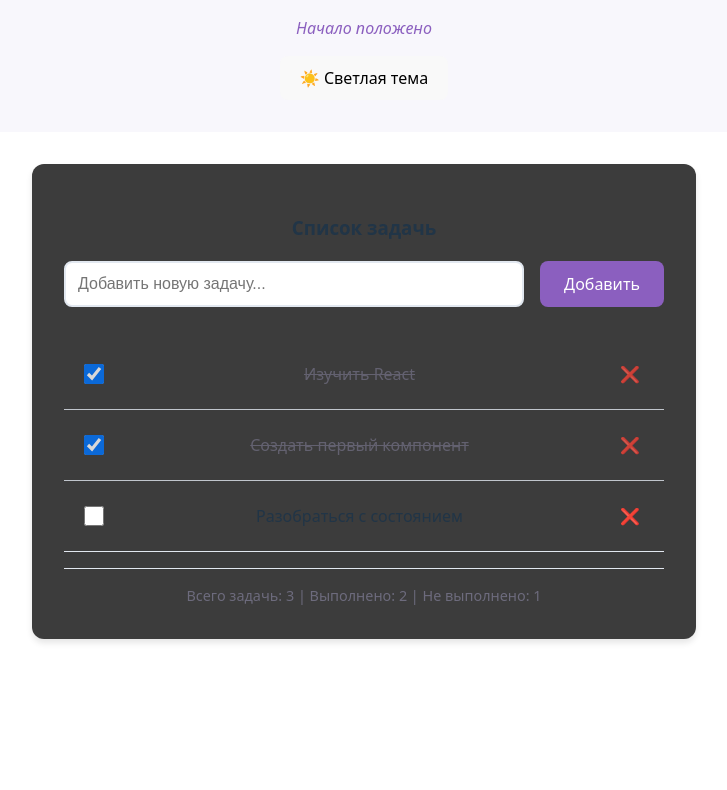
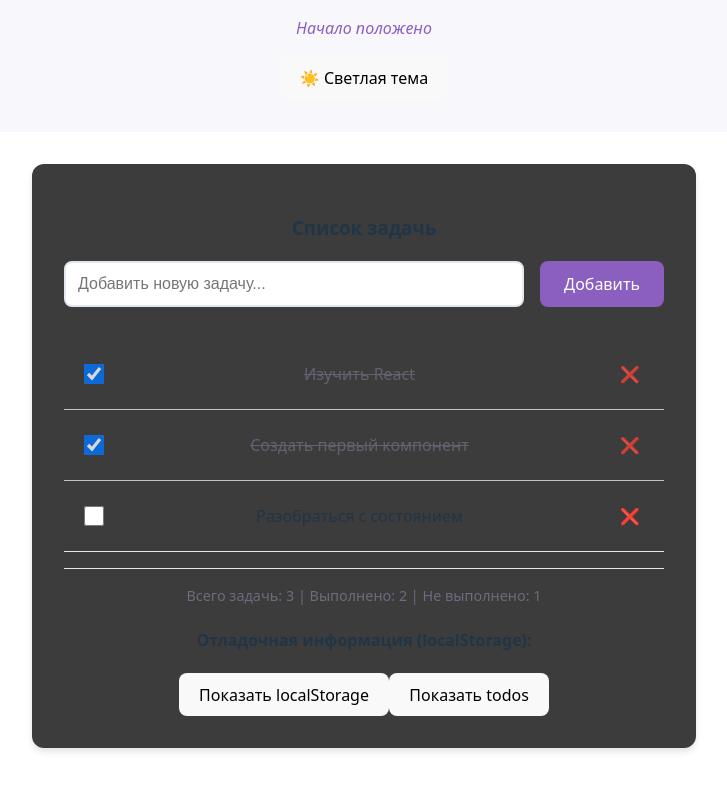
Before and after one commit to Kiberars/React-First-Project, a React (Vite) app: page / in a window 1280 px wide. Shown: the part 468-1258 px from the top of the page, without its empty margins (276-1003 px from the left). Before the commit the page ends 1171 px from the top, so only its background shows below. Built offline with nearby package versions, Linux system fonts and the light colour scheme.

Commit message:
Добавил localStorage

```diff
--- a/src/components/TodoList.jsx
+++ b/src/components/TodoList.jsx
@@ -1,14 +1,22 @@
-import { useState } from 'react';
+import { useState, useEffect } from 'react';
 
 function TodoList() {
-  const [todos, setTodos] = useState([
+  const [todos, setTodos] = useState(() => {
+    const savedTodos = localStorage.getItem('todos');
+    return savedTodos ? JSON.parse(savedTodos) : [
     { id: 1, Text: 'Изучить React', completed: true },
     { id: 2, Text: 'Создать первый компонент', completed: true },
     { id: 3, Text: 'Разобраться с состоянием', completed: false },
-  ]);
+  ];
+});
   const [newTodo, setNewTodo] = useState('');
   const [editingId, setEditingId] = useState(null); // ID редактируемой задачи
   const [editingText, setEditingText] = useState(''); // Текст для редактирования
+
+
+  useEffect(()=>{
+    localStorage.setItem('todos', JSON.stringify(todos));
+  },todos)
 
   const addTodo = () => {
     if (newTodo.trim === '') return;
@@ -62,7 +70,28 @@ function TodoList() {
     }
   };
 
+  // Функция для экспорта данных
+  const exportData = () =>{
+    const dataStr = JSON.stringify(todos);
+    const dataUri = 'data:application/json;charset=utf-8,'+ encodeURIComponent(dataStr);
 
+    const exportFileDefaultName = 'todos.json';
+
+    const linkElement = document.createElement('a');
+    linkElement.setAttribute('href', dataUri);
+    linkElement.setAttribute('download', exportFileDefaultName);
+    linkElement.click();
+  };
+
+  // Функция для импорта данных
+  const importData = (event) => {
+    const fileReader = new FileReader();
+    fileReader.readAsText(event.target.files[0], "UTF-8");
+    fileReader.onload = e => {
+      const importedTodos = JSON.parse(e.target.result);
+      setTodos(importedTodos);
+    };
+  };
 
 
   return (
@@ -124,6 +153,13 @@ function TodoList() {
         Всего задачь: {todos.length} | Выполнено: {todos.filter((todo) => todo.completed).length} | Не выполнено:{' '}
         {todos.filter((todo) => !todo.completed).length}
       </div>
+
+       {/* Отладочная информация */}
+      <div className="debug-info">
+        <h4>Отладочная информация (localStorage):</h4>
+        <button onClick={() => console.log(localStorage)}>Показать localStorage</button>
+        <button onClick={() => console.log(JSON.parse(localStorage.getItem('todos')))}>Показать todos</button>
+      </div>
     </div>
   );
 }
```
